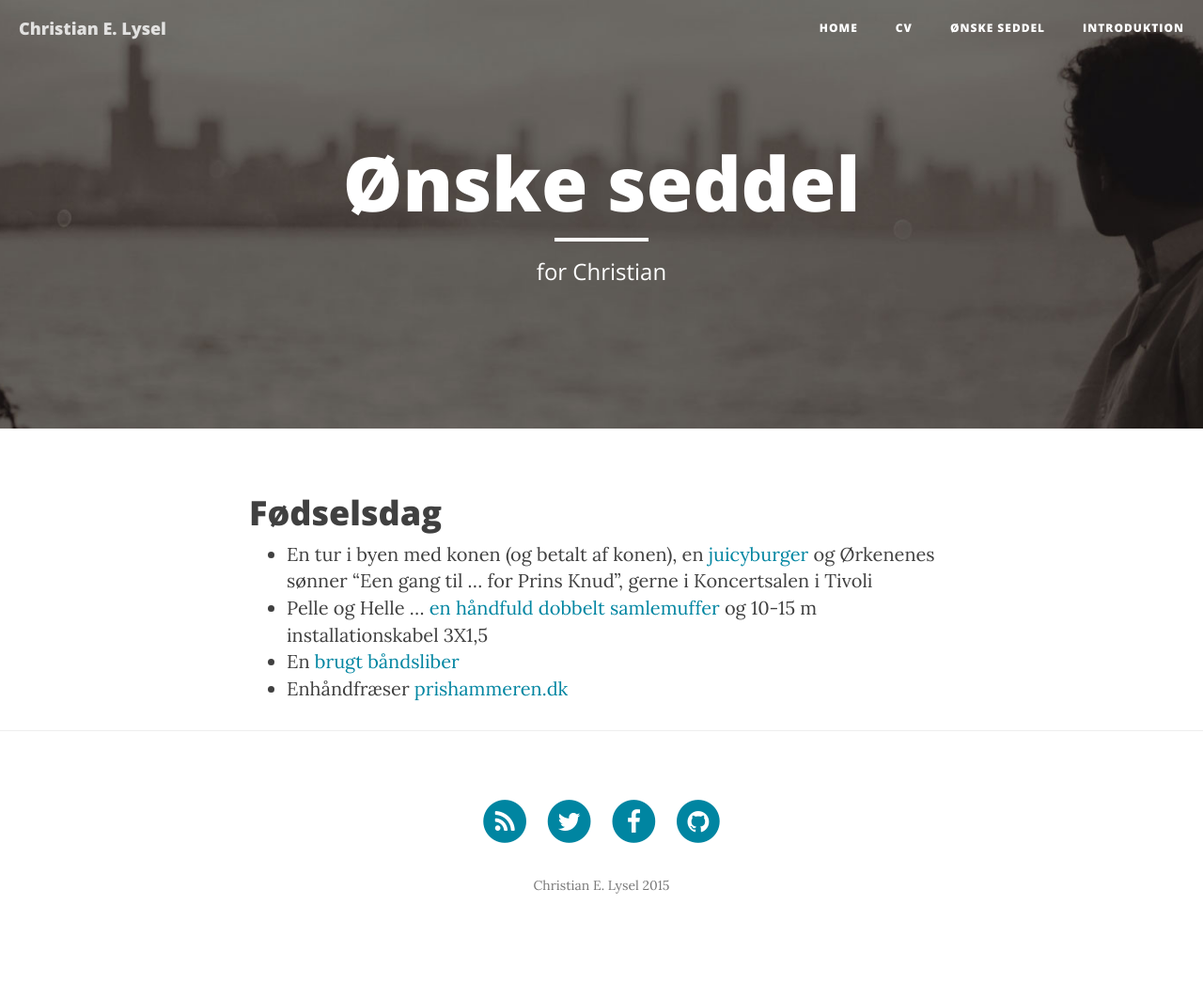
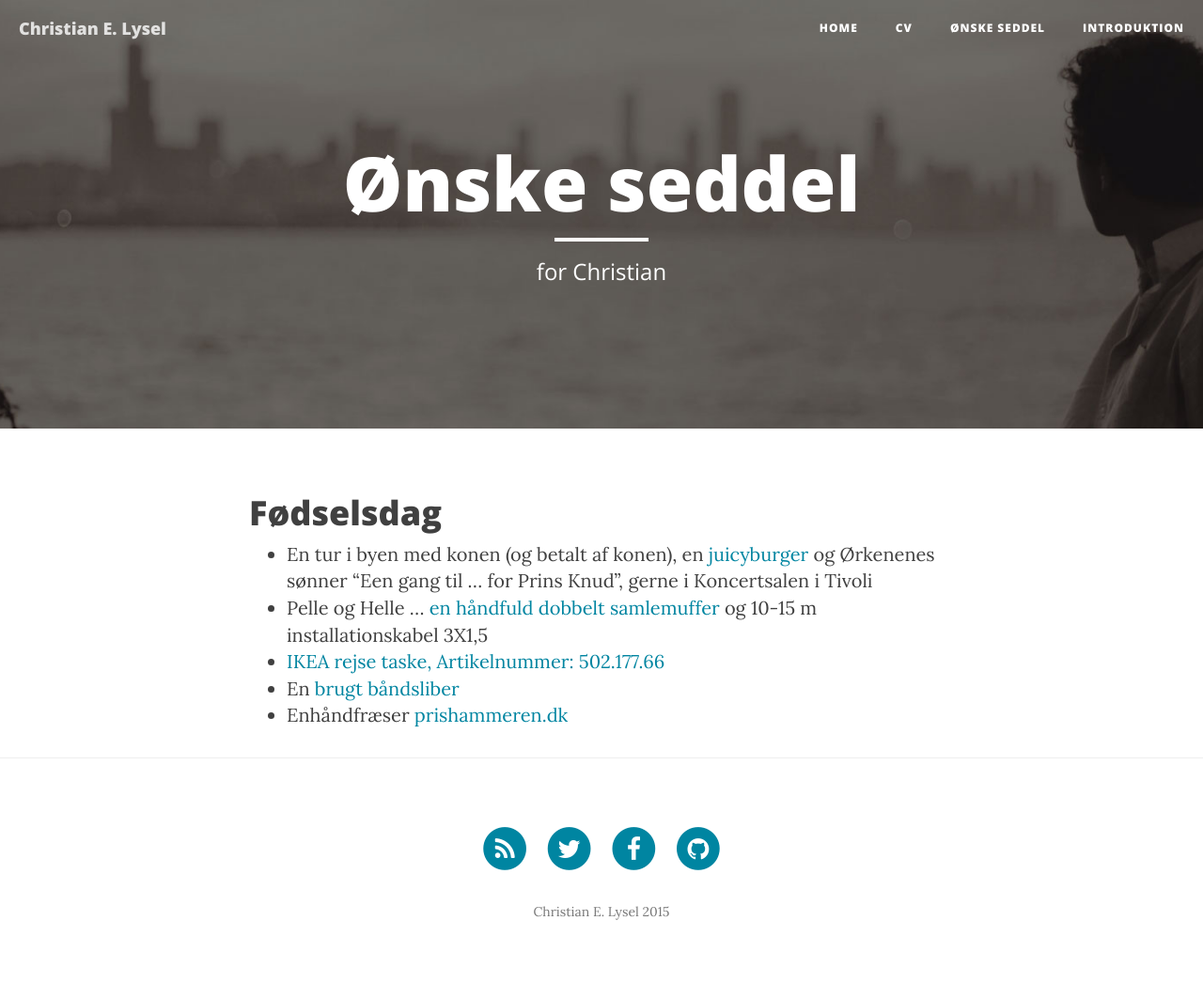
Before and after one commit to clysel/christian.lysel.net, a Jekyll site: the page built from gave.markdown, in a window 1280 px wide. Shown: the whole page at 94% size. Built offline with Jekyll 4.4.1, drawn with Linux system fonts in a browser that asks for light colours; nearby versions of some CDN libraries; before the commit the page ends 1018 px from its top, so only the background shows below that.

Commit message:
taske tilføjet

```diff
--- a/gave.markdown
+++ b/gave.markdown
@@ -8,5 +8,6 @@ header-img: "img/about-bg.jpg"
 
  * En tur i byen med konen (og betalt af konen), en [juicyburger](https://www.facebook.com/Boserupsjuicyburgers) og Ørkenenes sønner "Een gang til ... for Prins Knud", gerne i Koncertsalen i Tivoli
  * Pelle og Helle ... [en håndfuld dobbelt samlemuffer](http://www.harald-nyborg.dk/p5388/samlemuffe-dobbel-2-5mm-100stk) og 10-15 m installationskabel 3X1,5
+ * [IKEA rejse taske, Artikelnummer: 502.177.66](http://www.ikea.com/dk/da/catalog/products/50217766/)
  * En [brugt båndsliber](http://www.dba.dk/baandsliber-og-rondel-slibe/id-1014863237/)
  * Enhåndfræser [prishammeren.dk](http://www.prishammeren.dk/shop/makita-enhaandsfraeser-5019p.html)
```
